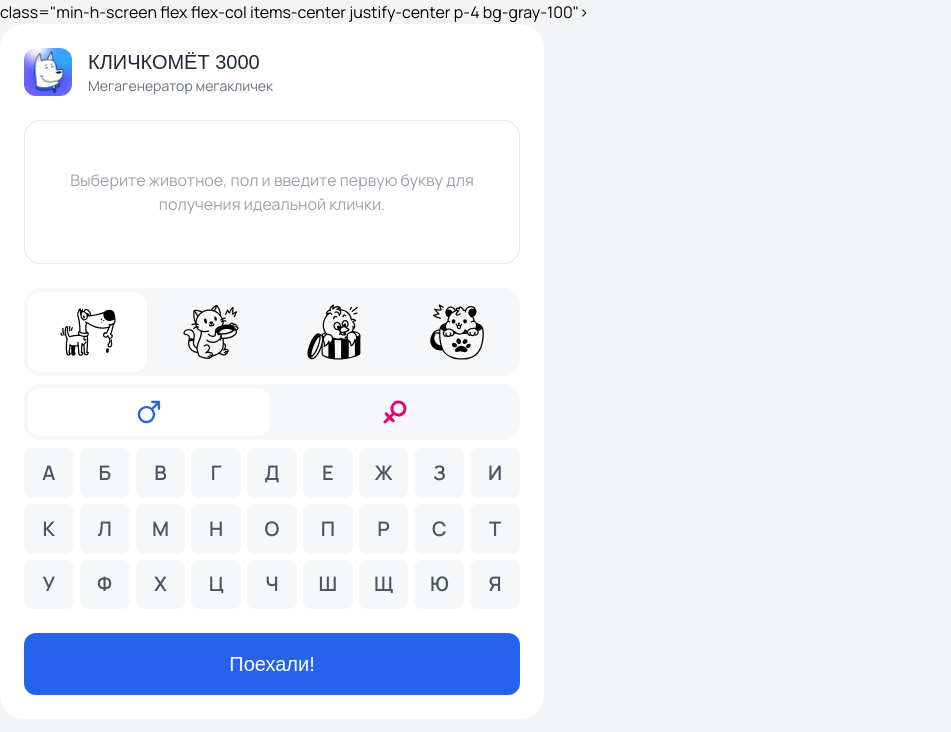
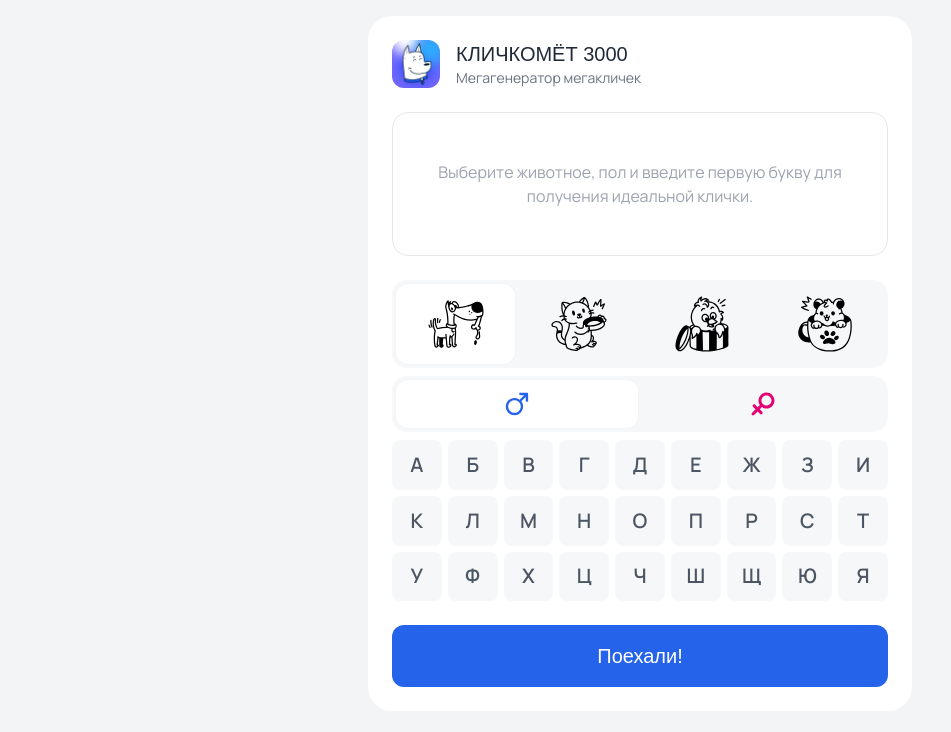
Before and after one commit to kennyhouston-hw/PetNickGen, a plain HTML site: page index.html in a window 1280 px wide. Shown: the top 732 px of the page, without its empty margins (0-951 px from the left). Drawn offline with nearby package versions, Linux system fonts and the light colour scheme; a web font is replaced by a local one.

Commit message:
Fix HTML syntax error in div class attribute

```diff
--- a/index.html
+++ b/index.html
@@ -12,7 +12,7 @@
     </style>
   </head>
   <body>
-    <div>class="min-h-screen flex flex-col items-center justify-center p-4 bg-gray-100">
+    <div class="min-h-screen flex flex-col items-center justify-center p-4 bg-gray-100">
     <div class="max-w-xl w-full sm:max-w-[34rem]">
       <div class="bg-white p-6 w-full rounded-3xl">
         <div class="flex gap-3 sm:gap-4">
```
